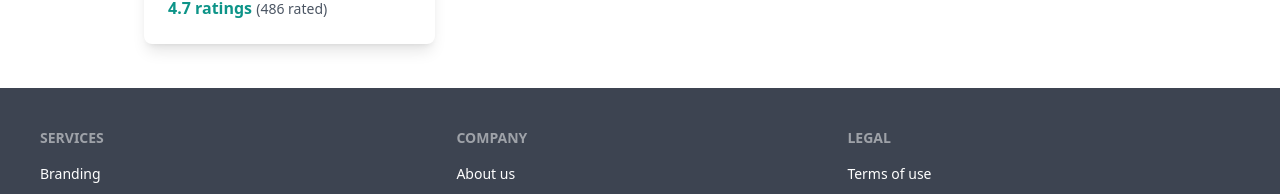
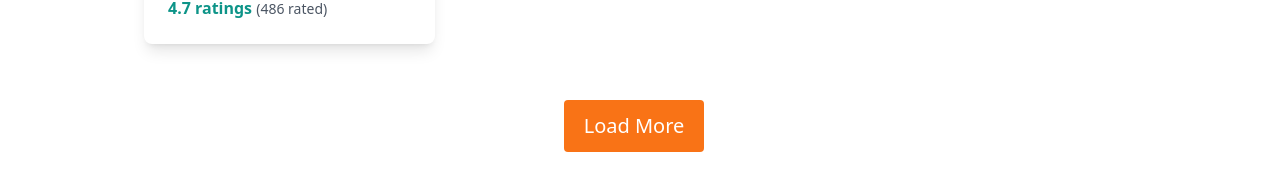
Before and after one commit to Fahimmuntasir1/Foodie-Restaurent-web, a React (Create React App) app: page /vegetables in a window 1280 px wide. Shown: the part 1887-2081 px from the top of the page. Built offline with nearby package versions, Linux system fonts and the light colour scheme.

Commit message:
a button added in every category section

```diff
--- a/src/Components/Home/Category/Desserts.js
+++ b/src/Components/Home/Category/Desserts.js
@@ -1,18 +1,25 @@
-import React from 'react';
-import UseFoodItems from '../../../Hooks/UseFoodItems';
-import Food from '../Food/Food';
+import React from "react";
+import UseFoodItems from "../../../Hooks/UseFoodItems";
+import Food from "../Food/Food";
 
 const Desserts = () => {
-    const [foods] = UseFoodItems([]);
-    const match = foods.filter((food) => food.category.includes("dessert and sweets"));
-    console.log(match);
-    return (
+  const [foods] = UseFoodItems([]);
+  const match = foods.filter((food) =>
+    food.category.includes("dessert and sweets")
+  );
+  console.log(match);
+  return (
+    <div>
       <div className="grid grid-cols-3 gap-7 w-[80%] mx-auto ">
         {match.slice(0, 9).map((food) => (
           <Food food={food} id={food.id}></Food>
         ))}
       </div>
-    );
+      <div className='text-center my-9'>
+      <button className='text-white p-3 px-5 text-xl mr-3 bg-orange-500 mt-5 rounded hover:bg-orange-600'>Load More</button>
+      </div>
+    </div>
+  );
 };
 
 export default Desserts;
--- a/src/Components/Home/Category/Drinks.js
+++ b/src/Components/Home/Category/Drinks.js
@@ -1,18 +1,25 @@
-import React from 'react';
-import UseFoodItems from '../../../Hooks/UseFoodItems';
-import Food from '../Food/Food';
+import React from "react";
+import UseFoodItems from "../../../Hooks/UseFoodItems";
+import Food from "../Food/Food";
 
 const Drinks = () => {
-    const [foods] = UseFoodItems([]);
-    const match = foods.filter((food) => food.category.includes("drink"));
-    console.log(match);
-    return (
+  const [foods] = UseFoodItems([]);
+  const match = foods.filter((food) => food.category.includes("drink"));
+  console.log(match);
+  return (
+    <>
       <div className="grid grid-cols-3 gap-7 w-[80%] mx-auto ">
         {match.slice(0, 9).map((food) => (
           <Food food={food} id={food.id}></Food>
         ))}
       </div>
-    );
+      <div className="text-center my-9">
+        <button className="text-white p-3 px-5 text-xl mr-3 bg-orange-500 mt-5 rounded hover:bg-orange-600">
+          Load More
+        </button>
+      </div>
+    </>
+  );
 };
 
 export default Drinks;
--- a/src/Components/Home/Category/FastFood.js
+++ b/src/Components/Home/Category/FastFood.js
@@ -7,11 +7,16 @@ const FastFood = () => {
   const match = foods.filter((food) => food.category.includes("fast food"));
   console.log(match);
   return (
-    <div className="grid grid-cols-3 gap-7 w-[80%] mx-auto ">
-      {match.slice(0, 9).map((food) => (
-        <Food food={food} id={food.id}></Food>
-      ))}
-    </div>
+    <>
+      <div className="grid grid-cols-3 gap-7 w-[80%] mx-auto ">
+        {match.slice(0, 9).map((food) => (
+          <Food food={food} id={food.id}></Food>
+        ))}
+      </div>
+      <div className='text-center my-9'>
+      <button className='text-white p-3 px-5 text-xl mr-3 bg-orange-500 mt-5 rounded hover:bg-orange-600'>Load More</button>
+      </div>
+    </>
   );
 };
 
--- a/src/Components/Home/Category/Fruits.js
+++ b/src/Components/Home/Category/Fruits.js
@@ -7,11 +7,16 @@ const Fruits = () => {
     const match = foods.filter((food) => food.category.includes("fruits"));
     console.log(match);
     return (
+      <>
       <div className="grid grid-cols-3 gap-7 w-[80%] mx-auto ">
         {match.slice(0, 9).map((food) => (
           <Food food={food} id={food.id}></Food>
         ))}
       </div>
+      <div className='text-center my-9'>
+      <button className='text-white p-3 px-5 text-xl mr-3 bg-orange-500 mt-5 rounded hover:bg-orange-600'>Load More</button>
+      </div>
+      </>
     );
 };
 
--- a/src/Components/Home/Category/Vegetables.js
+++ b/src/Components/Home/Category/Vegetables.js
@@ -1,18 +1,28 @@
-import React from 'react';
-import UseFoodItems from '../../../Hooks/UseFoodItems';
-import Food from '../Food/Food';
+import React from "react";
+import { Link } from "react-router-dom";
+import UseFoodItems from "../../../Hooks/UseFoodItems";
+import Food from "../Food/Food";
 
 const Vegetables = () => {
-    const [foods] = UseFoodItems([]);
-    const match = foods.filter((food) => food.category.includes("vegetable"));
-    console.log(match);
-    return (
+  const [foods] = UseFoodItems([]);
+  const match = foods.filter((food) => food.category.includes("vegetable"));
+  console.log(match);
+  return (
+    <>
       <div className="grid grid-cols-3 gap-7 w-[80%] mx-auto ">
         {match.slice(0, 9).map((food) => (
           <Food food={food} id={food.id}></Food>
         ))}
       </div>
-    );
+      <div className="text-center my-9">
+        <Link to="/">
+          <button className="text-white p-3 px-5 text-xl mr-3 bg-orange-500 mt-5 rounded hover:bg-orange-600">
+            Load More
+          </button>
+        </Link>
+      </div>
+    </>
+  );
 };
 
 export default Vegetables;
--- a/src/Components/Home/FoodItems/FoodItems.js
+++ b/src/Components/Home/FoodItems/FoodItems.js
@@ -5,7 +5,7 @@ import Food from '../Food/Food';
 const FoodItems = () => {
     const [foods] = UseFoodItems([])
     return (
-       <div>
+       <div className='w-[80%] mx-auto'>
       <div className="grid grid-cols-3 gap-7">
       {
         foods.slice(0,9).map(food => <Food food={food} id={food.id}></Food>)
```
